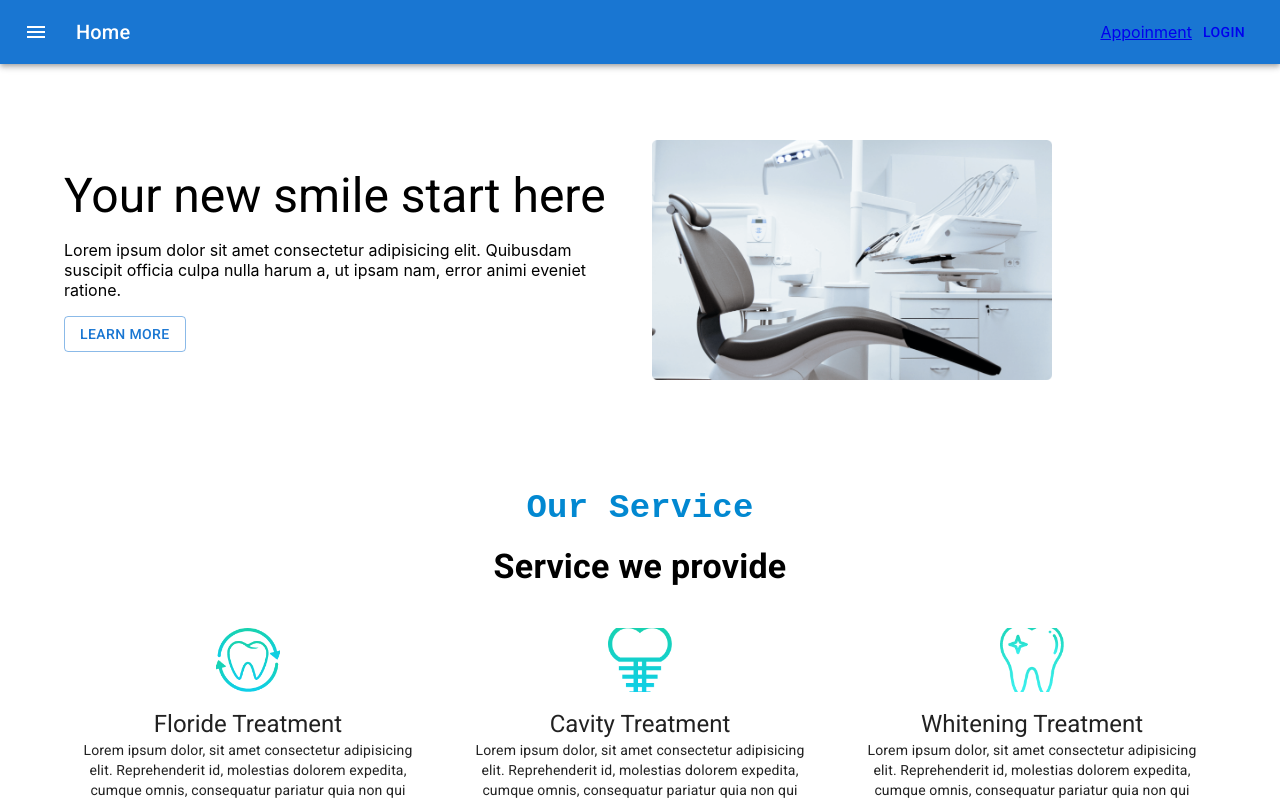
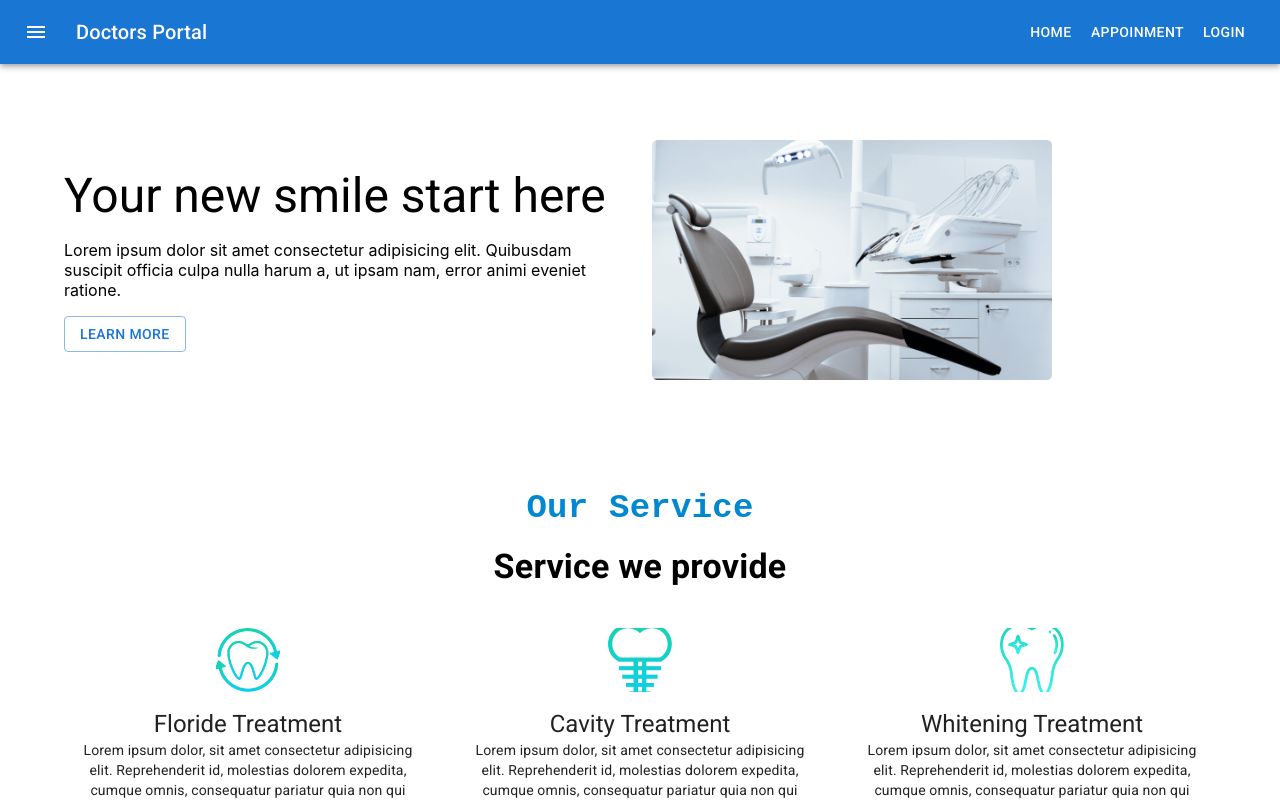
Before and after one commit to masum691/doctors-portal-with-metarial-client, a React (Create React App) app: page / in a window 1280 px wide. Shown: the top 800 px of the page. Built offline with nearby package versions, Linux system fonts and the light colour scheme.

Commit message:
added more component

```diff
--- a/src/Pages/Home/AppoinmentBanner/AppoinmentBanner.js
+++ b/src/Pages/Appoinment/AppoinmentBanner/AppoinmentBanner.js
@@ -10,7 +10,8 @@ const appoinmentBg = {
     background: `url(${appoinment})`,
     marginTop: '120px',
     backgroundColor: 'rgba(2, 11, 20, 0.663)',
-    backgroundBlendMode: 'darken'
+    backgroundBlendMode: 'darken',
+    width: '100%'
 }
 
 const AppoinmentBanner = () => {
--- a/src/Pages/Home/Home/Home.js
+++ b/src/Pages/Home/Home/Home.js
@@ -1,5 +1,5 @@
 import React from 'react';
-import AppoinmentBanner from '../AppoinmentBanner/AppoinmentBanner';
+import AppoinmentBanner from '../../Appoinment/AppoinmentBanner/AppoinmentBanner';
 import Banner from '../Banner/Banner';
 import Services from '../Services/Services';
 
--- a/src/Pages/Shared/Navbar/Navbar.css
+++ b/src/Pages/Shared/Navbar/Navbar.css
@@ -0,0 +1,5 @@
+a{
+    text-decoration: none;
+    color: #fff;
+
+}
--- a/src/Pages/Shared/Navbar/Navbar.js
+++ b/src/Pages/Shared/Navbar/Navbar.js
@@ -7,6 +7,7 @@ import Button from '@mui/material/Button';
 import IconButton from '@mui/material/IconButton';
 import MenuIcon from '@mui/icons-material/Menu';
 import { Link } from 'react-router-dom';
+import './Navbar.css'
 
 const Navbar = () => {
   return (
@@ -22,11 +23,14 @@ const Navbar = () => {
           >
             <MenuIcon />
           </IconButton>
-          <Typography variant="h6" component="div" sx={{ flexGrow: 1 }}>
-            Home
-          </Typography>
+            <Typography variant="h6" component="div" sx={{ flexGrow: 1 }}>
+              Doctors Portal
+            </Typography>
+          <Link to="/home">
+            <Button color="inherit">Home</Button>
+          </Link>
           <Link to="/appoinment">
-            Appoinment
+            <Button color="inherit">Appoinment</Button>
           </Link>
           <Link to="/login">
             <Button color="inherit">Login</Button>
```
